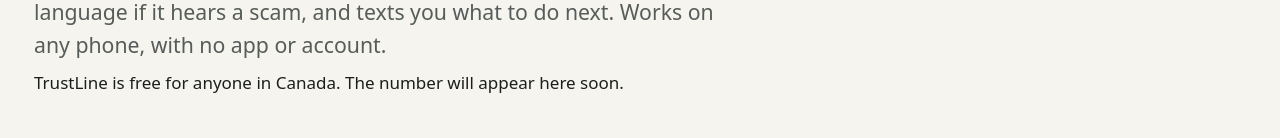
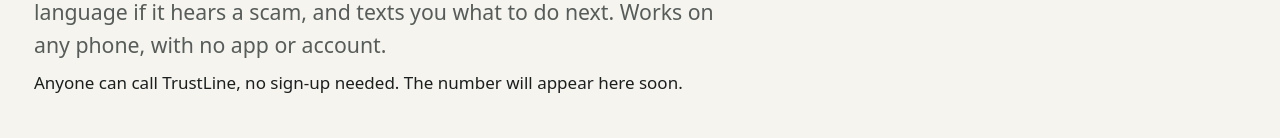
Before and after one commit to StormHacks-BlackBay/trustline, a React (Vite) app: page / in a window 1280 px wide. Shown: the part 191-329 px from the top of the page. Built offline with nearby package versions, Linux system fonts and the light colour scheme; no server answers; a web font is replaced by a local one.

Commit message:
fix(home): say anyone can call rather than promising it is free

```diff
--- a/src/features/home/HomePage.tsx
+++ b/src/features/home/HomePage.tsx
@@ -61,7 +61,7 @@
             </ButtonLink>
           </div>
         ) : (
-          <p>TrustLine is free for anyone in Canada. The number will appear here soon.</p>
+          <p>Anyone can call TrustLine, no sign-up needed. The number will appear here soon.</p>
         )}
       </header>
 
```
